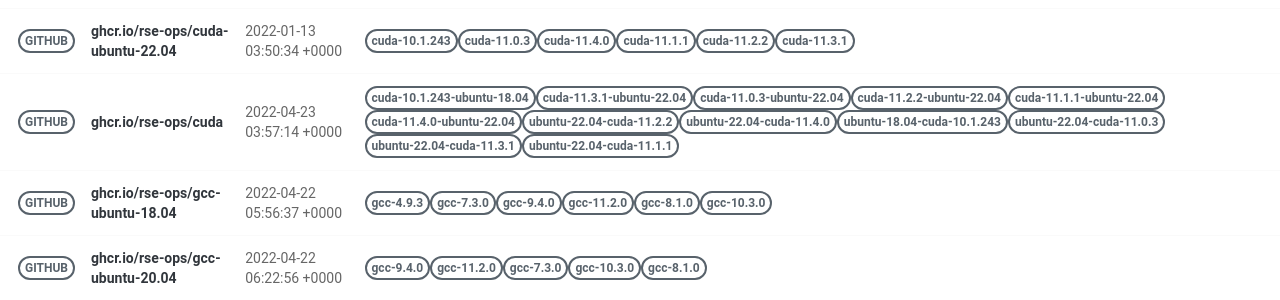
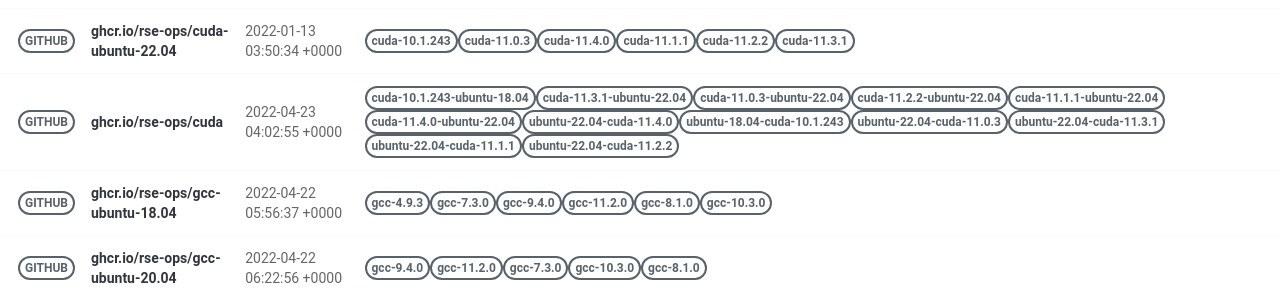
Before and after one commit to rse-ops/docker-images, a Jekyll site: the page built from pages/index.md, in a window 1280 px wide. Shown: the part 421-721 px from the top of the page. Built offline with Jekyll 4.4.1, drawn with Linux system fonts in a browser that asks for light colours; nearby versions of some CDN libraries.

Commit message:
Automated push to update library 2022-04-23

```diff
--- a/_library/ghcr.io-rse-ops-cuda.md
+++ b/_library/ghcr.io-rse-ops-cuda.md
@@ -1,7 +1,7 @@
 ---
 layout: container
 name: ghcr.io/rse-ops/cuda
-updated_at: 2022-04-23 03:57:14.529095
+updated_at: 2022-04-23 04:02:55.469122
 
 
 container_url: https://github.com/orgs/rse-ops/packages/container/package/cuda
@@ -42,5 +39,8 @@ versions:
  - tag: ubuntu-22.04-cuda-11.1.1
    dockerfile: https://github.com/rse-ops/docker-images/blob/main/ubuntu/cuda/Dockerfile
    manifest: https://crane.ggcr.dev/manifest/ghcr.io/rse-ops/cuda:ubuntu-22.04-cuda-11.1.1
+ - tag: ubuntu-22.04-cuda-11.2.2
+   dockerfile: https://github.com/rse-ops/docker-images/blob/main/ubuntu/cuda/Dockerfile
+   manifest: https://crane.ggcr.dev/manifest/ghcr.io/rse-ops/cuda:ubuntu-22.04-cuda-11.2.2
 
 ---
```
Also changed, not shown: other parts of _library/ghcr.io-rse-ops-cuda.md (+0 -3 lines).
